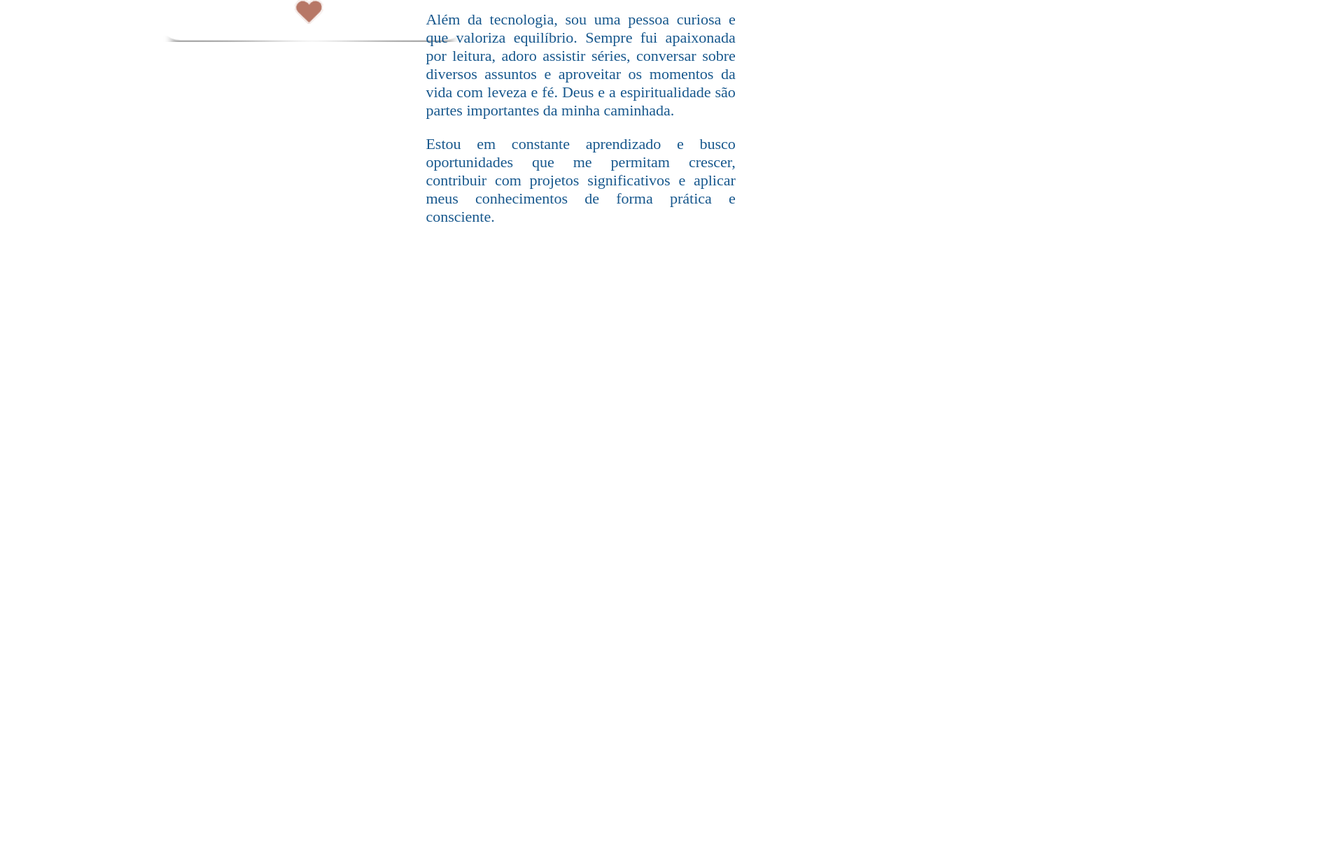
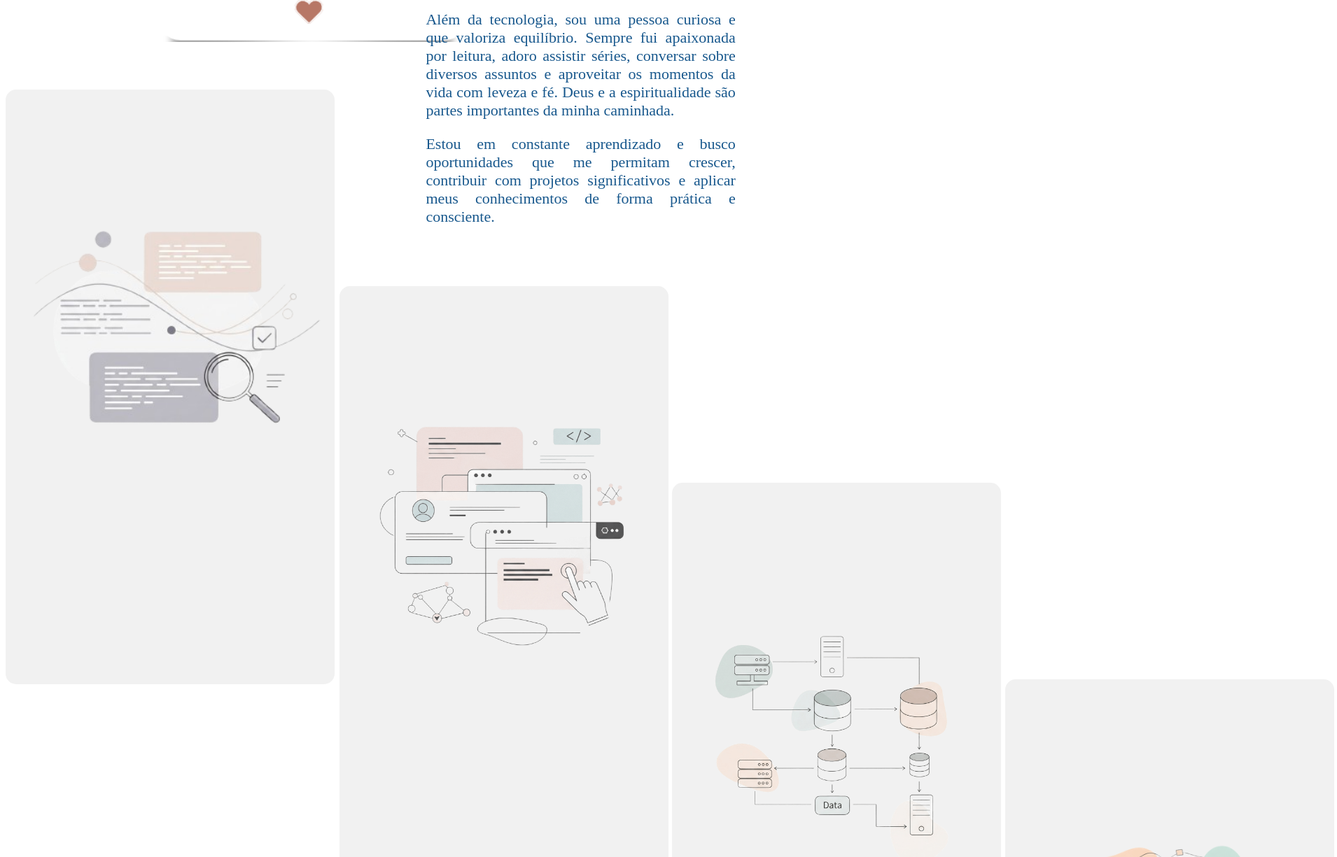
Before and after one commit to EmillySRamalho/CriacaoPortifolio, a plain HTML site: page index.html in a window 1280 px wide. Shown: the part 1575-2800 px from the top of the page at 70% size, 1910 px wide, since content can reach past the window. Before the commit the page ends 1920 px from the top, so only its background shows below. Drawn offline with Linux system fonts and the light colour scheme.

Commit message:
projetos

```diff
--- a/index.html
+++ b/index.html
@@ -12,6 +12,7 @@
         <button class = "button1">Experiências</button>
         <button class = "button1">Projetos</button>
         <button class = "button1">Formação</button>
+        <button class = "button1">Eventos</button>
     </div>
     <div class="container">
         <div class="fundo">
@@ -34,5 +35,17 @@
 
     <p>Estou em constante aprendizado e busco oportunidades que me permitam crescer, contribuir com projetos significativos e aplicar meus conhecimentos de forma prática e consciente.</p>
     </div>
+     <div class = "organizacao">
+        <img src="img/qa.png" class = 'fotoQA'`>
+     </div>
+     <div class="organizacao2">
+        <img src="img/qa2.png" class="fotoQA2">
+     </div>
+     <div class="organizacao3">
+        <img src="img/qa3.png" class="fotoQA3">
+     </div>
+     <div class="organizacao4">
+        <img src="img/qa4.png" class="fotoQA4">
+     </div>
 </body>
 </html>
--- a/style.css
+++ b/style.css
@@ -123,3 +123,70 @@ button:hover{
   margin-top: 7%;
   height: 600px;
 }
+
+.organizacao{
+  background-color: rgb(241, 241, 241);
+  position: relative;
+  height: 850px;
+  width:470px;
+  margin-top: 5%;
+   border-radius: 15px;
+}
+
+.organizacao2{
+  background-color: rgb(241, 241, 241);
+  position: relative;
+  height: 850px;
+  width:470px;
+  margin-top: -45%;
+  left: 477px;
+   border-radius: 15px;
+}
+
+.organizacao3{
+  background-color: rgb(241, 241, 241);
+  position: relative;
+  height: 850px;
+  width:470px;
+  margin-top: -45%;
+  left: 952px;
+   border-radius: 15px;
+}
+
+.organizacao4{
+  background-color: rgb(241, 241, 241);
+  position: relative;
+  height: 850px;
+  width:470px;
+  margin-top: -45%;
+  left: 1428px;
+  border-radius: 15px;
+}
+
+.fotoQA{
+  position: relative;
+  left: -12%;
+  margin-top: 7%;
+  height: 600px;
+}
+
+.fotoQA2{
+  position: relative;
+  left: -3%;
+  margin-top: 40%;
+  height: 400px;
+}
+
+.fotoQA3{
+  position: relative;
+  left: 0%;
+  margin-top: 40%;
+  height: 400px;
+}
+
+.fotoQA4{
+  position: relative;
+  left: 5%;
+  margin-top: 30%;
+  height: 450px;
+}
```
Also changed, not shown: img/qa.png (added), img/qa2.png (added), img/qa3.png (added), img/qa4.png (added).
